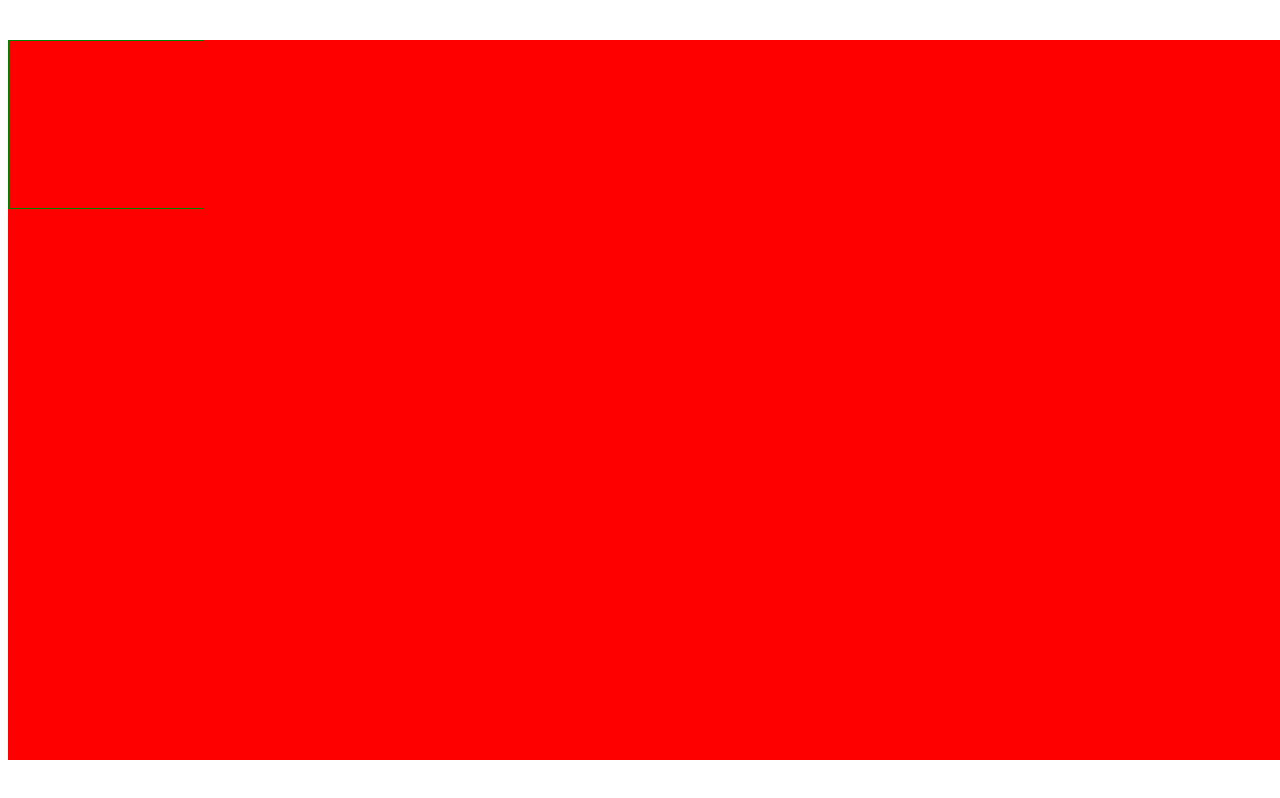
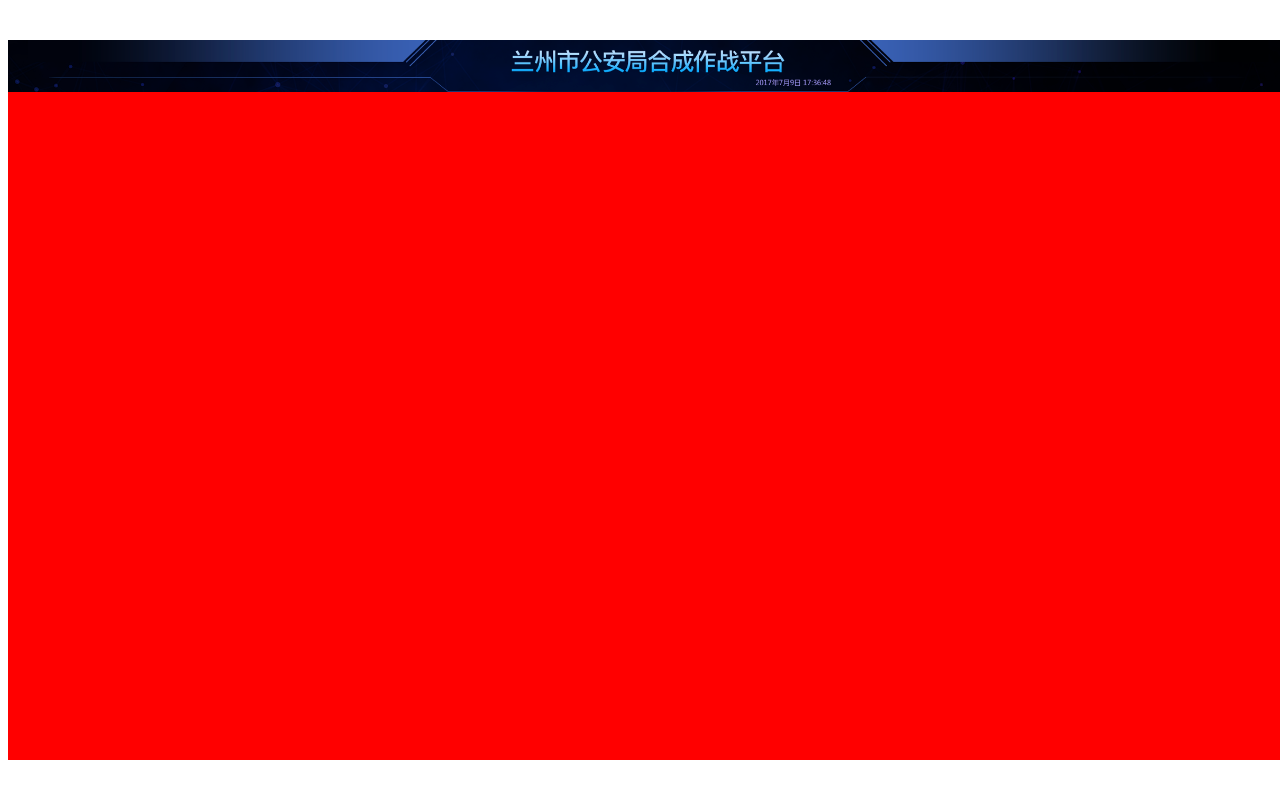
Before and after one commit to niuniu315/daping-demo, a Vue app: page /#/ in a window 1280 px wide. Built offline with nearby package versions, Linux system fonts and the light colour scheme.

Commit message:
添加header

```diff
--- a/src/components/Home.vue
+++ b/src/components/Home.vue
@@ -1,6 +1,8 @@
 <template>
   <div>
-    <div class="x"></div>
+    <div class="home">
+      <header></header>
+    </div>
   </div>
 </template>
 
@@ -12,9 +14,11 @@ export default {
 
 <style lang="scss" scoped>
 @import "src/assets/helper.scss";
-.x {
-  width: px(367);
-  height: px(315);
-  border: 1px solid green;
+.home{
+  header{
+    height: px(99);
+    background: url("../assets/header.png");
+    background-size: cover;
+  }
 }
 </style>
```
Also changed, not shown: src/assets/header.png (added).
